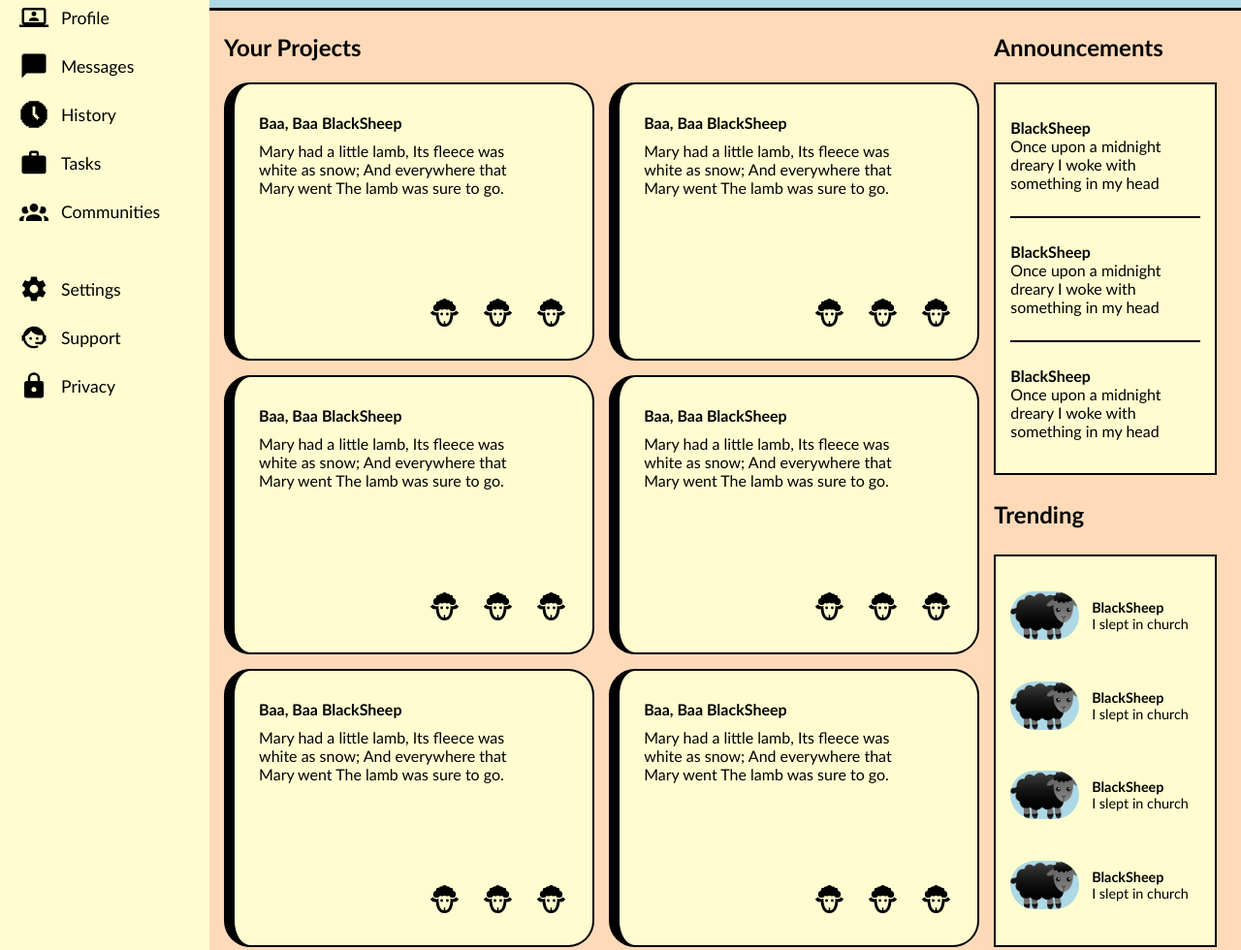
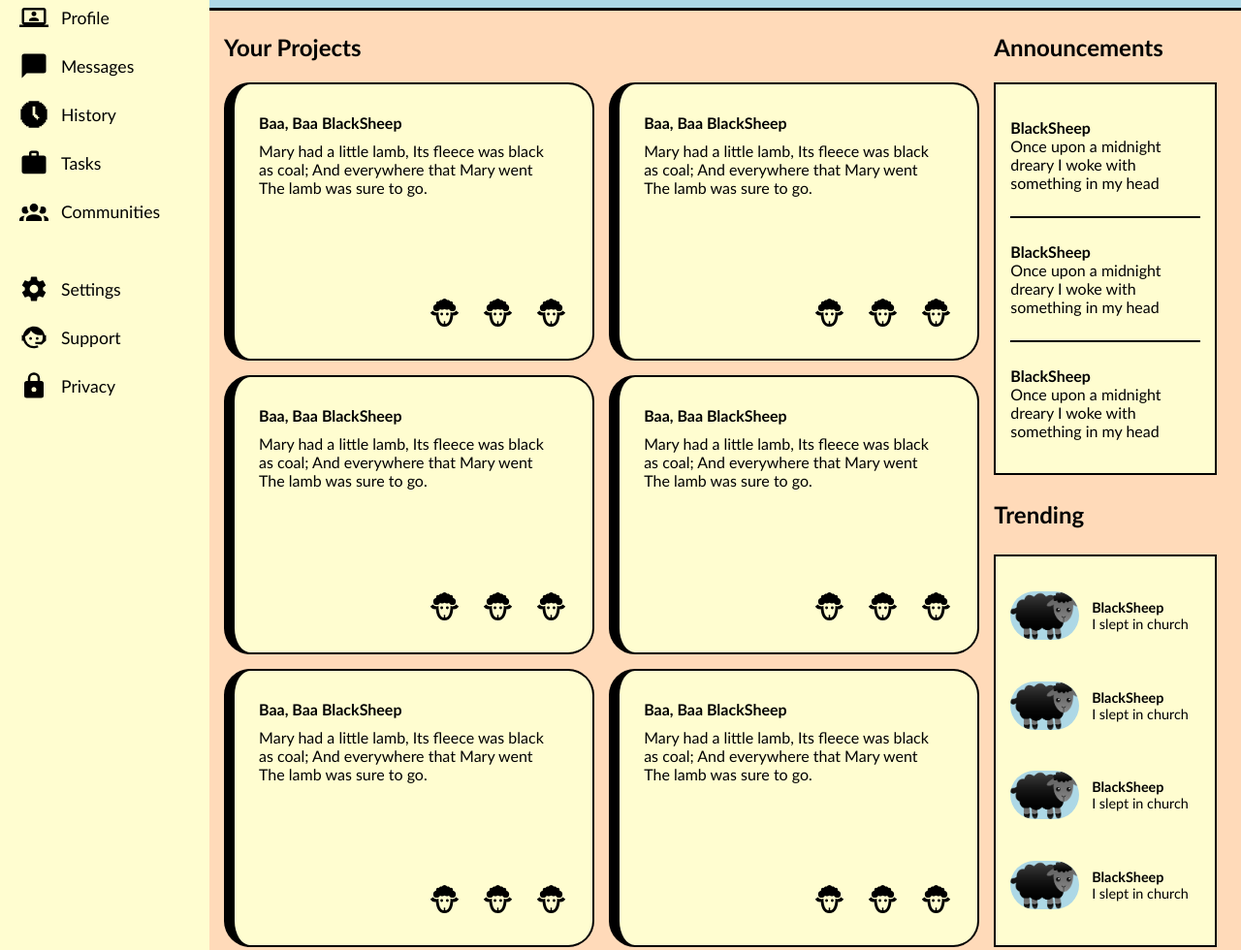
Before and after one commit to Reginald86/admin_dashboard, a plain HTML site: page index.html in a window 1280 px wide. Shown: the part 172-1152 px from the top of the page at 97% size. Drawn offline with Linux system fonts and the light colour scheme; a script that the page names is missing.

Commit message:
revised cards paragraph

```diff
--- a/index.html
+++ b/index.html
@@ -90,7 +90,7 @@
                    <span class = "dog">
                     <h5>Baa, Baa BlackSheep</h5>
                     <p>Mary had a little lamb,
-                        Its fleece was white as snow;
+                        Its fleece was black as coal;
                         And everywhere that Mary went
                         The lamb was sure to go.
                     </p>
@@ -107,7 +107,7 @@
                      <span class = "dog">
                     <h5>Baa, Baa BlackSheep</h5>
                     <p>Mary had a little lamb,
-                        Its fleece was white as snow;
+                        Its fleece was black as coal;
                         And everywhere that Mary went
                         The lamb was sure to go.
                     </p>
@@ -124,7 +124,7 @@
                     <span class = "dog">
                     <h5>Baa, Baa BlackSheep</h5>
                     <p>Mary had a little lamb,
-                        Its fleece was white as snow;
+                        Its fleece was black as coal;
                         And everywhere that Mary went
                         The lamb was sure to go.
                     </p>
@@ -141,7 +141,7 @@
                     <span class = "dog">
                     <h5>Baa, Baa BlackSheep</h5>
                     <p>Mary had a little lamb,
-                        Its fleece was white as snow;
+                        Its fleece was black as coal;
                         And everywhere that Mary went
                         The lamb was sure to go.
                     </p>
@@ -158,7 +158,7 @@
                     <span class = "dog">
                     <h5>Baa, Baa BlackSheep</h5>
                     <p>Mary had a little lamb,
-                        Its fleece was white as snow;
+                        Its fleece was black as coal;
                         And everywhere that Mary went
                         The lamb was sure to go.
                     </p>
@@ -175,7 +175,7 @@
                     <span class = "dog">
                     <h5>Baa, Baa BlackSheep</h5>
                     <p>Mary had a little lamb,
-                        Its fleece was white as snow;
+                        Its fleece was black as coal;
                         And everywhere that Mary went
                         The lamb was sure to go.
                     </p>
```
